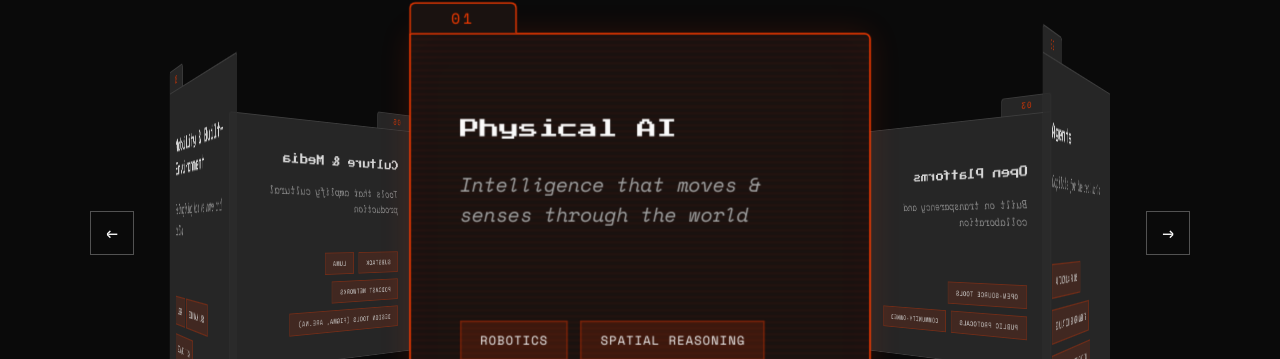
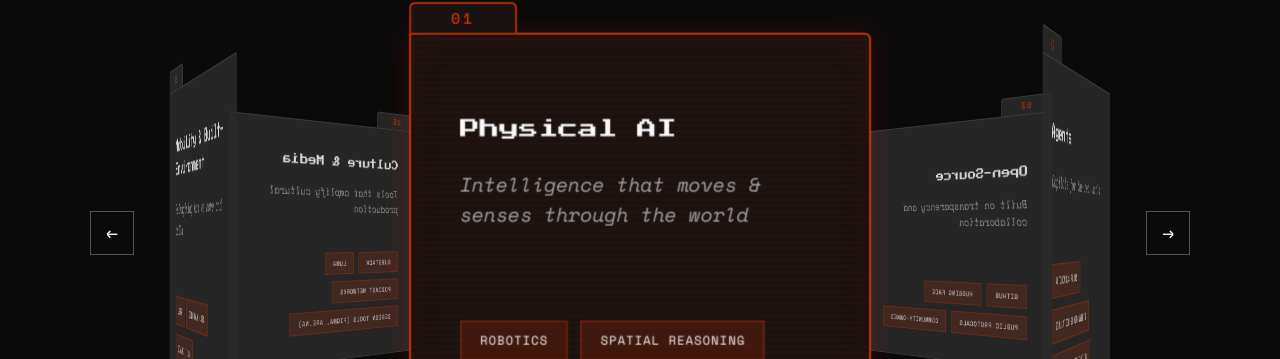
Before and after one commit to atmikapai13/keepingurban, a React (Vite) app: page / in a window 1280 px wide. Shown: the part 3237-3596 px from the top of the page. Built offline with nearby package versions, Linux system fonts and the light colour scheme.

Commit message:
open-source examples

```diff
--- a/src/App.jsx
+++ b/src/App.jsx
@@ -275,9 +275,9 @@ function UrbanTechCarousel() {
     },
     {
       index: '03',
-      title: 'Open Platforms',
+      title: 'Open-Source',
       tagline: 'Built on transparency and collaboration',
-      examples: ['Open-source tools', 'Public Protocals', 'Community-owned'],
+      examples: ['Github', 'Hugging Face','Public Protocals', 'Community-owned'],
     },
     {
       index: '04',
```
